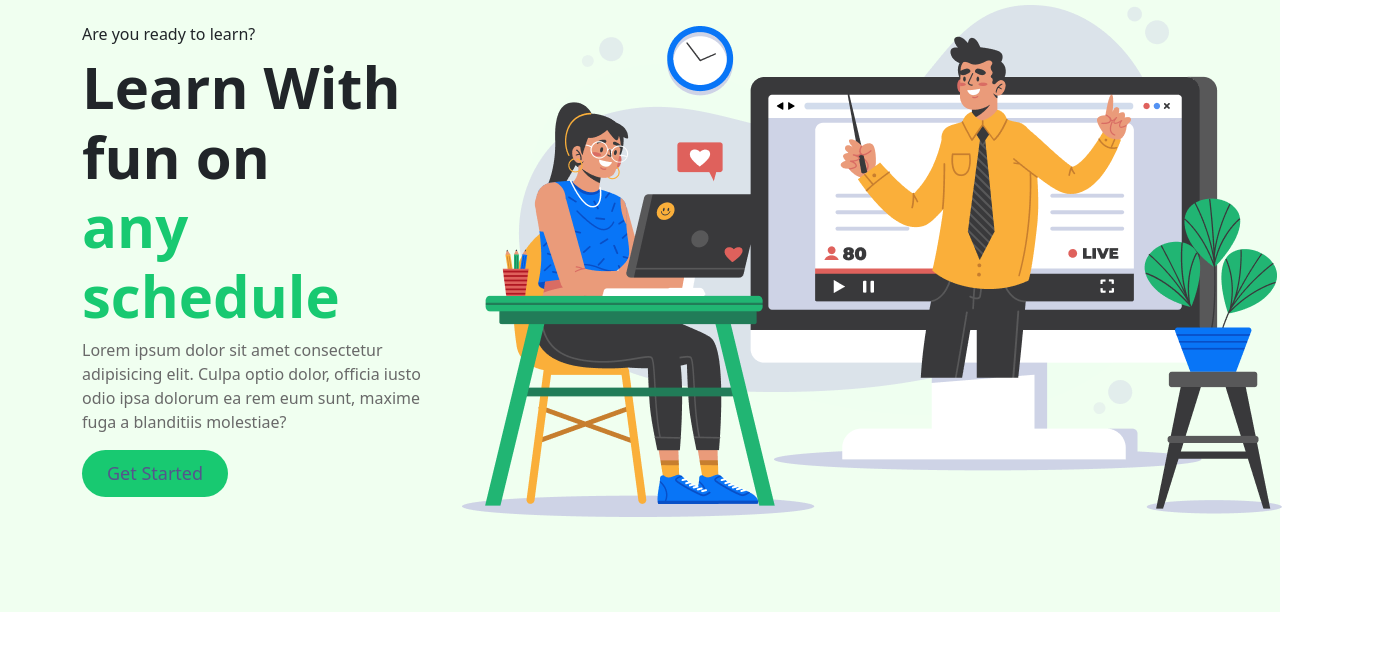
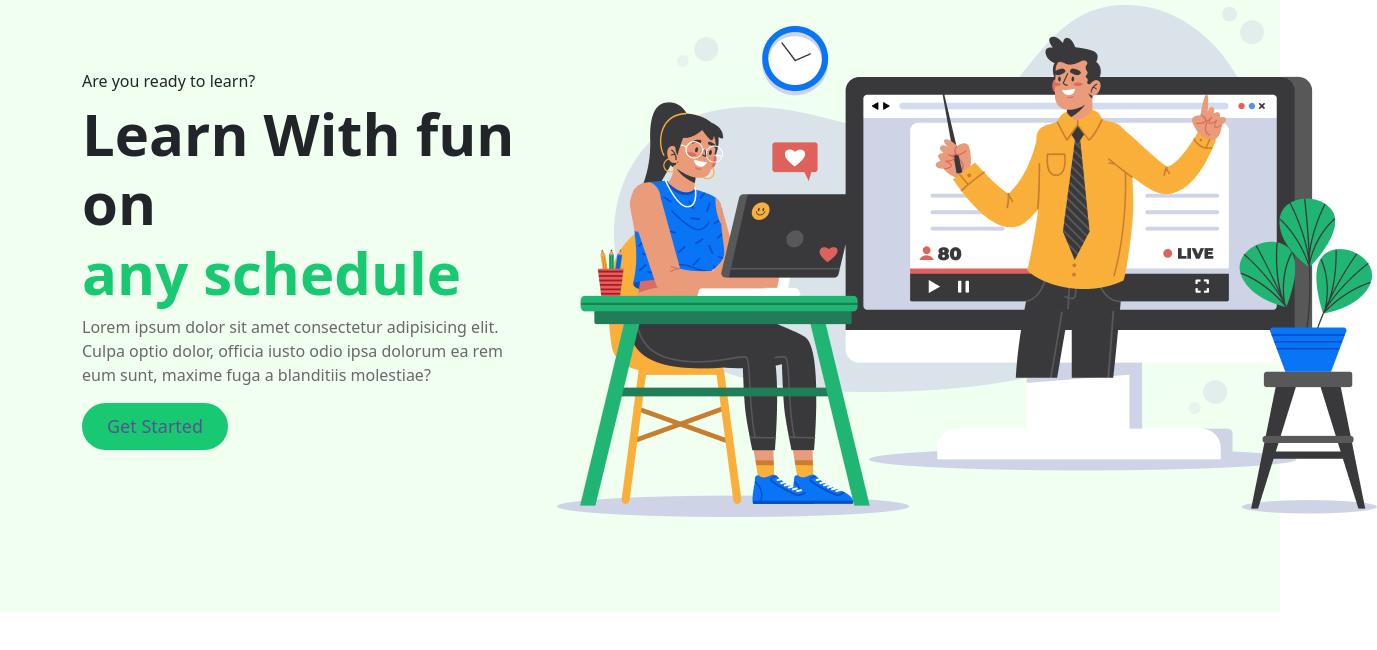
Before and after one commit to noorpiash/e-school-resources, a plain HTML site: page index.html in a window 1280 px wide. Shown: the part 88-738 px from the top of the page, 1377 px wide, since content can reach past the window. Drawn offline with nearby package versions, Linux system fonts and the light colour scheme.

Commit message:
latestpin

```diff
--- a/index.html
+++ b/index.html
@@ -41,18 +41,25 @@
         </div>
        <div class="container">
         <div class="row align-items-center">
-            <div class="header-text col-md-4">
+            <div class="header-text col-md-5">
                 <h6>Are you ready to learn?</h6>
                 <h1>Learn With fun on  <br><span>any schedule</span></h1>
                 <p>Lorem ipsum dolor sit amet consectetur adipisicing elit. Culpa optio dolor, officia iusto odio ipsa dolorum ea rem eum sunt, maxime fuga a blanditiis molestiae?</p>
                 <button id="header-button" class="button-sign-up">Get Started</button>
             </div>
-            <div class="illustraion col-md-8">
+            <div class="illustraion col-md-7">
                 <img src="photos/Illustration.png" alt="">
             </div>
         </div>
        </div>
     </div>
+
+    <div class="container">
+
+
+
+    </div>
+
     <script src="https://cdn.jsdelivr.net/npm/bootstrap@5.0.0-beta3/dist/js/bootstrap.bundle.min.js" integrity="sha384-JEW9xMcG8R+pH31jmWH6WWP0WintQrMb4s7ZOdauHnUtxwoG2vI5DkLtS3qm9Ekf" crossorigin="anonymous"></script>
 </body>
 </html>
--- a/style.css
+++ b/style.css
@@ -19,6 +19,7 @@
 .button-sign-up:hover{
     background-color: #56548c ;
     color: #18c971;
+    display: inline;
 }
 
 .bg-light{
```
